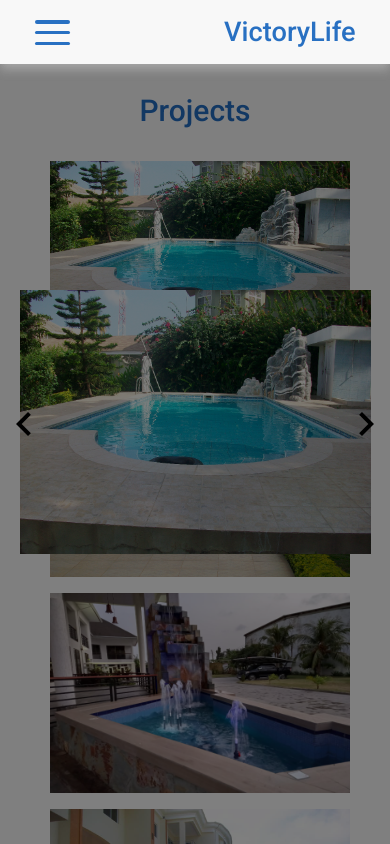
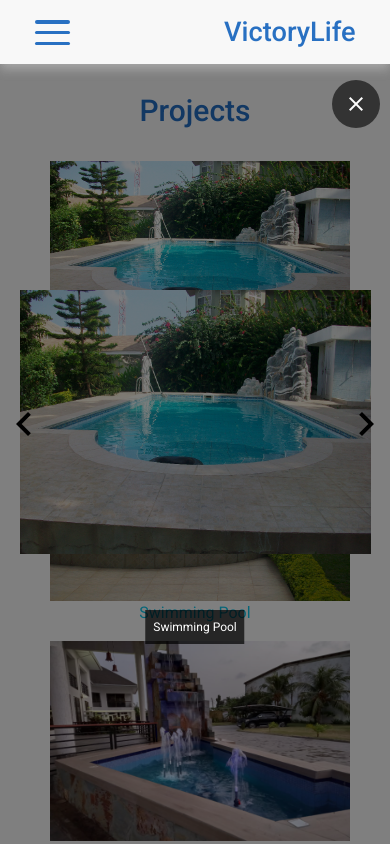
Before and after one commit to Humaidu/construction-site, an Angular app in the folder victory_life_app/: page /projects in a window 390 px wide. Shown: the top 844 px of the page. Built offline with nearby package versions, Linux system fonts and the light colour scheme.

Commit message:
added caption and close icon

```diff
--- a/victory_life_app/src/app/pages/projects/projects.component.css
+++ b/victory_life_app/src/app/pages/projects/projects.component.css
@@ -19,6 +19,41 @@
 .gallery-item img {
   width: 100%;
   height: auto;
+}
+
+.image-preview:hover .caption {
+  visibility: visible;
+  opacity: 1;
+}
+
+.image-preview .caption {
+  position: absolute;
+  bottom: 50px;
+  left: 50%;
+  transform: translateX(-50%);
+  background-color: rgba(0, 0, 0, 0.7);
+  color: #fff;
+  padding: 10px;
+  text-align: center;
+}
+
+@media screen and (max-width: 480px) {
+  .image-preview .caption {
+    position: absolute;
+    bottom: 200px;
+    left: 50%;
+    transform: translateX(-50%);
+    background-color: rgba(0, 0, 0, 0.7);
+    color: #fff;
+    padding: 8px;
+    text-align: center;
+    font-size: 12px;
+  }
+
+  .close-icon {
+    transform: scale(1);
+    font-size: 12px;
+  }
 }
 
 .arrows {
@@ -61,3 +96,15 @@
   max-height: 90%;
   object-fit: contain;
 }
+
+.close-icon {
+  position: absolute;
+  top: 80px;
+  right: 10px;
+  background-color: rgba(0, 0, 0, 0.6);
+  color: #fff;
+}
+
+.close-icon:hover {
+  background-color: rgba(0, 0, 0, 0.9);
+}
--- a/victory_life_app/src/app/pages/projects/projects.component.html
+++ b/victory_life_app/src/app/pages/projects/projects.component.html
@@ -7,11 +7,12 @@
       (click)="showPreview(i)"
     >
       <img
-        src="{{ image }}"
+        src="{{ image.src }}"
         style="height: 200px; width: 300px"
         class="image-fluid g-image mt-2"
         alt="Image {{ i + 1 }}"
       />
+      <div class="caption text-center text-info">{{ image.caption }}</div>
     </div>
   </div>
 
@@ -26,9 +27,13 @@
       </button>
     </div>
     <img
-      src="{{ images[currentIndex] }}"
+      src="{{ images[currentIndex].src }}"
       class="image-fluid"
       alt="Preview Image"
     />
+    <div class="caption">{{ images[currentIndex].caption }}</div>
+  <button mat-icon-button class="close-icon" (click)="showPreview(-1)">
+    <mat-icon>close</mat-icon>
+  </button>
   </div>
 </div>
--- a/victory_life_app/src/app/pages/projects/projects.component.ts
+++ b/victory_life_app/src/app/pages/projects/projects.component.ts
@@ -7,20 +7,20 @@ import { Component, OnInit, ViewChild, ElementRef } from '@angular/core';
 })
 export class ProjectsComponent implements OnInit {
   images = [
-    'assets/pool1.jpeg',
-    'assets/pool2.jpeg',
-    'assets/pool5.jpeg',
-    'assets/pool6.jpeg',
+    { src: 'assets/pool1.jpeg', caption: 'Swimming Pool'},
+    { src: 'assets/pool2.jpeg', caption: 'Swimming Pool'},
+    { src: 'assets/pool5.jpeg', caption: 'Swimming Pool'},
+    { src:  'assets/pool6.jpeg', caption: 'Swimming Pool'},
 
-    'assets/pool_const.jpeg',
-    'assets/pool3.jpeg',
-    'assets/pool_plan.jpeg',
-    'assets/land.jpeg',
+    { src: 'assets/pool_const.jpeg', caption: 'Swimming Pool Construction'},
+    { src: 'assets/pool3.jpeg', caption: 'Swimming Pool'},
+    { src: 'assets/pool_plan.jpeg', caption: 'Swimming Pool planning'},
+    { src: 'assets/land.jpeg', caption: 'Land Surveying'},
 
-    'assets/build1.jpeg',
-    'assets/build2.jpeg',
-    'assets/build_plan.jpeg',
-    'assets/build_const.jpeg',
+    { src: 'assets/build1.jpeg', caption: 'Building Construction'},
+    { src: 'assets/build2.jpeg', caption: 'Building Construction'},
+    { src: 'assets/build_plan.jpeg', caption: 'Building Planning'},
+    { src: 'assets/build_const.jpeg', caption: 'Building Construction'},
   ];
 
   currentIndex = 0;
```
